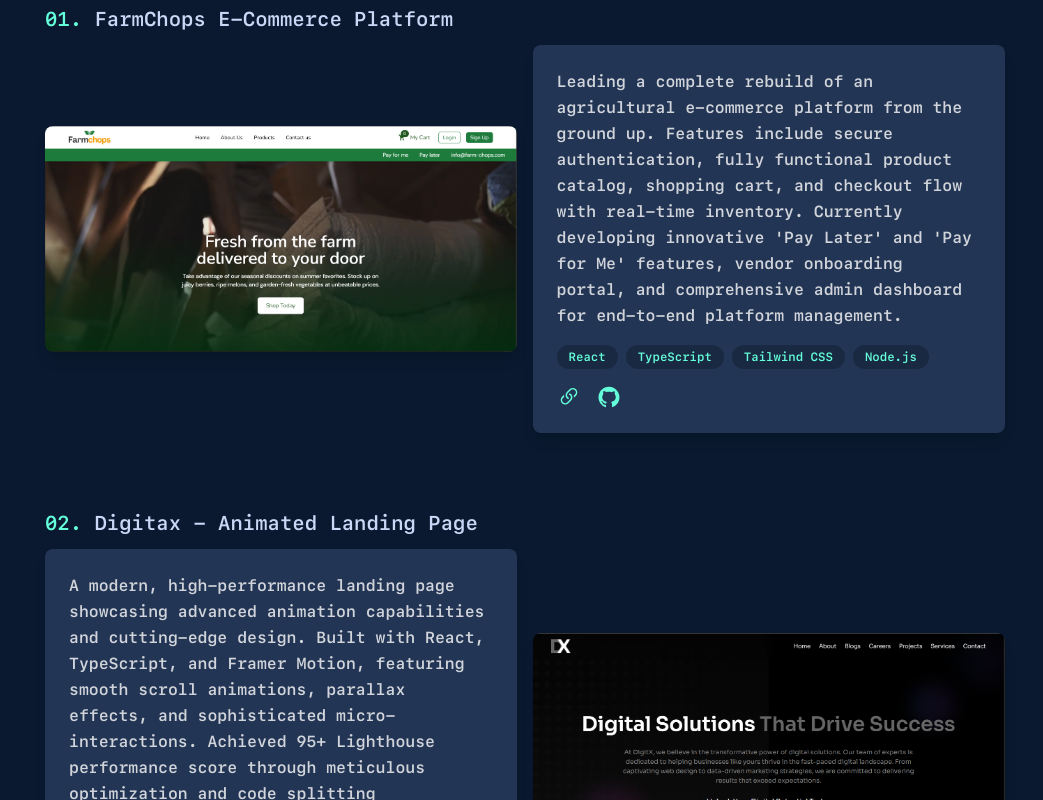
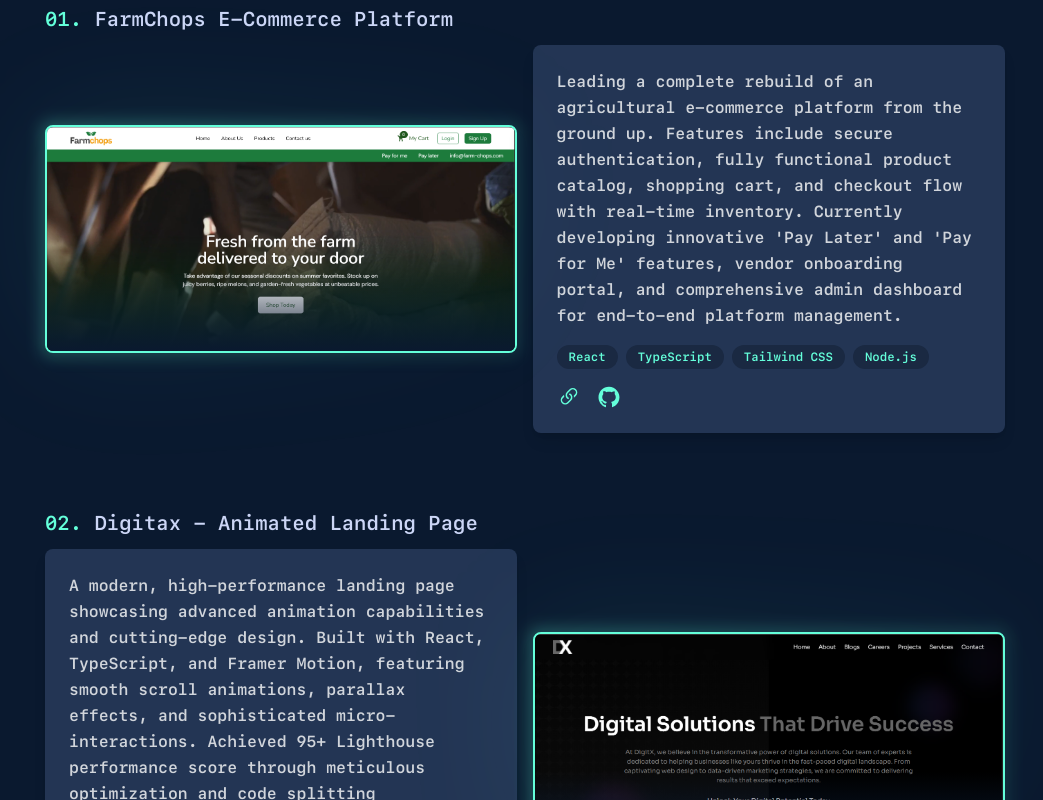
Before and after one commit to dejidev/MyPortfolio, a React (Create React App) app: page / in a window 1280 px wide. Shown: the part 1960-2760 px from the top of the page, without its empty margins (147-1190 px from the left). Built offline with nearby package versions, Linux system fonts and the light colour scheme.

Commit message:
changed resume, experience, and designs  etc

```diff
--- a/src/Components/Project.js
+++ b/src/Components/Project.js
@@ -171,7 +171,7 @@ const Project = ({ show }) => {
               } gap-0 sm:gap-4`}>
 
               {/* Image Section */}
-              <motion.div
+              {/* <motion.div
                 variants={imageVariants}
                 whileHover="hover"
                 className="sm:w-1/2 w-full overflow-hidden rounded-t-lg sm:rounded-lg shadow-lg"
@@ -188,7 +188,41 @@ const Project = ({ show }) => {
                     className="w-full h-full object-cover transition-transform duration-500 hover:scale-105"
                   />
                 </a>
+              </motion.div> */}
+
+
+
+              {/* Image Section */}
+              <motion.div
+                variants={imageVariants}
+                whileHover="hover"
+                className="sm:w-1/2 w-full relative group rounded-t-lg sm:rounded-lg shadow-lg"
+              >
+                {/* Decorative background (behind image) */}
+                <div className="absolute inset-0 rounded-lg blur-3xl bg-gradient-to-br from-[#64ffda]/10 to-transparent pointer-events-none" />
+
+                {/* Border frame with hover effect */}
+                <div className="absolute -inset-1 rounded-lg blur opacity-25 group-hover:opacity-75 transition duration-1000 group-hover:duration-200 bg-gradient-to-r from-[#64ffda] to-[#64ffda]/50 pointer-events-none" />
+
+                <div className="relative border-2 border-[#64ffda] rounded-lg overflow-hidden bg-transparent">
+                  {/* Very subtle cyan overlay (won't darken). Fades out on hover */}
+                  <div className="absolute inset-0 bg-gradient-to-br from-[#64ffda]/6 to-transparent opacity-100 group-hover:opacity-0 transition-opacity duration-300 pointer-events-none z-10" />
+
+                  <a href={project.liveLink} target="_blank" rel="noopener noreferrer" className="block">
+                    <motion.img
+                      src={project.image}
+                      alt={project.title}
+                      whileHover={{ scale: 1.05 }}
+                      transition={{ duration: 0.4 }}
+                      className="w-full h-full object-cover transition-all duration-500 relative z-0 group-hover:brightness-105"
+                    />
+                  </a>
+                  <div className="absolute bottom-0 left-0 right-0 h-20 bg-gradient-to-t from-[#0a192f] to-transparent z-10"></div>
+                </div>
               </motion.div>
+
+
+
 
               {/* Content Section */}
               <motion.article
```
